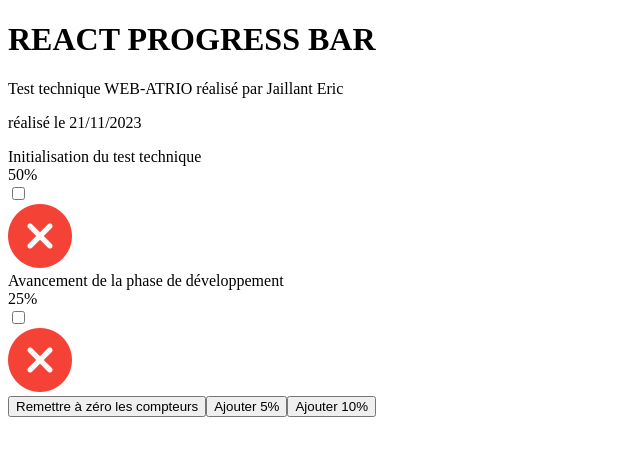
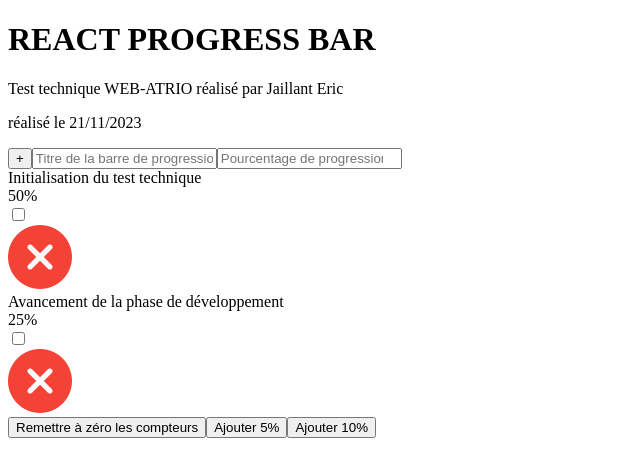
Before and after one commit to Git-EJ/WA_react_progress_bar, a React (Vite) app: page / in a window 1280 px wide. Shown: the top 476 px of the page, without its empty margins (0-640 px from the left). Built offline with nearby package versions, Linux system fonts and the light colour scheme; the HTML template or start-up script is replaced by a standard one.

Commit message:
Changes:    - remove progress bar:       - logic change for delete progress bar splice for filter method    - add progress bar:       - add input fields for progress %       - add input fields for title       - add button for "submit" new progress bar    - regex for input needed

```diff
--- a/src/molecules/ProgressBar.jsx
+++ b/src/molecules/ProgressBar.jsx
@@ -5,7 +5,7 @@
                         progress,
                         handleCheckboxChange,
                         isChecked,
-                        deleteProgressBar
+                        deleteProgressBar,
                       }) => {
 
   const [color, setColor] = useState('') //for the progress bar filler and percentage color
@@ -68,7 +68,7 @@
   progress: PropTypes.number,
   handleCheckboxChange: PropTypes.func,
   isChecked: PropTypes.bool,
-  deleteProgressBar: PropTypes.func
+  deleteProgressBar: PropTypes.func,
 }
 
 export default ProgressBar
--- a/src/organisms/Main.jsx
+++ b/src/organisms/Main.jsx
@@ -22,6 +22,8 @@
   ]
 
   const [progressBars, setProgressBars] = useState(arrayOfProgressBarsData)
+  const [addProgressBarTitle, setAddProgressBarTitle] = useState('')
+  const [addProgressBarProgress, setAddProgressBarProgress] = useState('')
 
   /**
    *
@@ -72,14 +74,50 @@
    * @description  This function is called when the delete icon is clicked, and delete the progress bar
    *
    */
-  const deleteProgressBar = () => {
+  const deleteProgressBar = (indexToDelete) => {
+    const newProgressBars = progressBars.filter((_, index) => index !== indexToDelete)
+    setProgressBars(newProgressBars);
+  }
+
+  /**
+   *
+   * @description This function is called when the input "Titre de la barre de progression" is added or modified,
+   *
+   */
+  const addProgressBarTitleChange = (event) => {
+    if (event.target.value.length > 50) return alert('Le titre de la barre de progression ne doit pas dépasser 50 caractères')
+    setAddProgressBarTitle(event.target.value.trim())
+  }
+
+  /**
+   *
+   * @description This function is called when the input "Pourcentage de progression (nombre)" is added or modified,
+   *
+   */
+  const addProgressBarProgressChange = (event) => {
+    if (event.target.value > 100) return alert('Le pourcentage de progression ne doit pas dépasser 100%')
+    setAddProgressBarProgress(event.target.value.trim())
+  }
+
+
+  /**
+   *
+   * @description  This function is called when the button "Ajouter une barre de progression" is clicked,
+   *
+   */
+  const addProgressBar = () => {
     const newProgressBars = [...progressBars]
-    newProgressBars.forEach(progressBar => {
-      const index = newProgressBars.indexOf(progressBar)
-      newProgressBars.splice(index, 1)
+    newProgressBars.push({
+      progressBarTitle: addProgressBarTitle ? addProgressBarTitle : `Nouvelle barre de progression ${newProgressBars.length + 1}`,
+      progress: addProgressBarProgress ? addProgressBarProgress : 0,
+      isChecked: false
     })
-    setProgressBars(newProgressBars)
+    setProgressBars([...newProgressBars])
+    setAddProgressBarTitle('')
+    setAddProgressBarProgress('')
   }
+
+
 
   return (
     <main className="main_wrapper">
@@ -88,16 +126,32 @@
         <p>réalisé le {date}</p>
       </div>
 
+      <div className="main_add_progress_bar_wrapper">
+        <button className="main_add_progress_bar_button" onClick={addProgressBar}>+</button>
+        <input  className="main_add_progress_bar_input_title"
+                type="text"
+                placeholder="Titre de la barre de progression"
+                value={addProgressBarTitle}
+                onChange={addProgressBarTitleChange}
+        />
+        <input  className="main_add_progress_bar_input_progress"
+                type="number"
+                placeholder="Pourcentage de progression (nombre)"
+                value={addProgressBarProgress}
+                onChange={addProgressBarProgressChange}
+        />
+      </div>
+
       <div className="main_progress_bar_wrapper">
         { progressBars.map((progressBar, index) => {
           return (
             <ProgressBar
-              key={`progressBar ${index}`}
+              key={`progressBar${index}`}
               progressBarTitle={progressBar.progressBarTitle}
               progress={progressBar.progress}
               handleCheckboxChange={() => handleCheckboxChange(index)}
               isChecked={progressBar.isChecked}
-              deleteProgressBar={deleteProgressBar}
+              deleteProgressBar={() => deleteProgressBar(index)}
             />
           )
         })}
--- a/src/styles/css/style.css
+++ b/src/styles/css/style.css
@@ -157,6 +157,41 @@
 .main_button:last-child {
   margin-left: 1rem;
 }
+.main_add_progress_bar_wrapper {
+  display: flex;
+  justify-content: center;
+  align-items: center;
+  width: fit-content;
+  height: 20px;
+  margin-top: 7rem;
+}
+.main_add_progress_bar_button {
+  display: flex;
+  justify-content: center;
+  align-items: center;
+  width: 20px;
+  height: 100%;
+  font-size: 1.5rem;
+  font-weight: 600;
+  color: #fff;
+  background: green;
+  border-radius: 50%;
+  margin-right: 2rem;
+  padding: 0.7rem;
+  cursor: pointer;
+}
+.main_add_progress_bar_input_title, .main_add_progress_bar_input_progress {
+  width: 300px;
+  height: 100%;
+  font-size: 0.8rem;
+  color: #fff;
+  background: #373737;
+  padding: 0.7rem;
+  box-shadow: 0px 5px 5px -5px rgba(0, 0, 0, 0.5);
+}
+.main_add_progress_bar_input_title {
+  margin-right: 1rem;
+}
 
 .progress_bar_title_and_bar_container {
   display: flex;
@@ -206,7 +241,6 @@
 .progress_bar_filler {
   width: 100%;
   height: 100%;
-  background-color: #fff;
   transition: width 0.2s ease-in;
 }
 .progress_bar_checkbox {
--- a/src/styles/scss/components/main.scss
+++ b/src/styles/scss/components/main.scss
@@ -44,4 +44,43 @@
       margin-left: 1rem;
     }
   }
+
+  &_add_progress_bar {
+
+    &_wrapper {
+      @include flex_center;
+      width: fit-content;
+      height: 20px;
+      margin-top: 7rem;
+    }
+
+    &_button {
+      @include flex_center;
+      width:20px;
+      height:100%;
+      font-size: 1.5rem;
+      font-weight: 600;
+      color: $primary_text_color;
+      background: green;
+      border-radius: 50%;
+      margin-right: 2rem;
+      padding: 0.7rem;
+      cursor: pointer;
+    }
+
+    &_input_title,
+    &_input_progress {
+      width: 300px;
+      height: 100%;
+      font-size: 0.8rem;
+      color: $primary_text_color;
+      background: $buttons_bg_color;
+      padding: 0.7rem;
+      box-shadow: $buttons_box_shadow;
+    }
+
+    &_input_title {
+      margin-right: 1rem;
+    }
+  }
 }
--- a/src/styles/scss/components/progress_bar.scss
+++ b/src/styles/scss/components/progress_bar.scss
@@ -47,7 +47,6 @@
   &_filler {
     width:100%;
     height: 100%;
-    background-color: #fff;
     transition: width 0.2s ease-in;
   }
 
@@ -59,7 +58,7 @@
     @include flex_center;
     width: 1.2rem;
     height: auto;
-    margin-left: 2rem;;
+    margin-left: 2rem;
   }
 
   &_delete_icon {
```
Also changed, not shown: src/assets/icons/add_icon.png (deleted), 1 other file (tests, documents, lock files or other folders).
